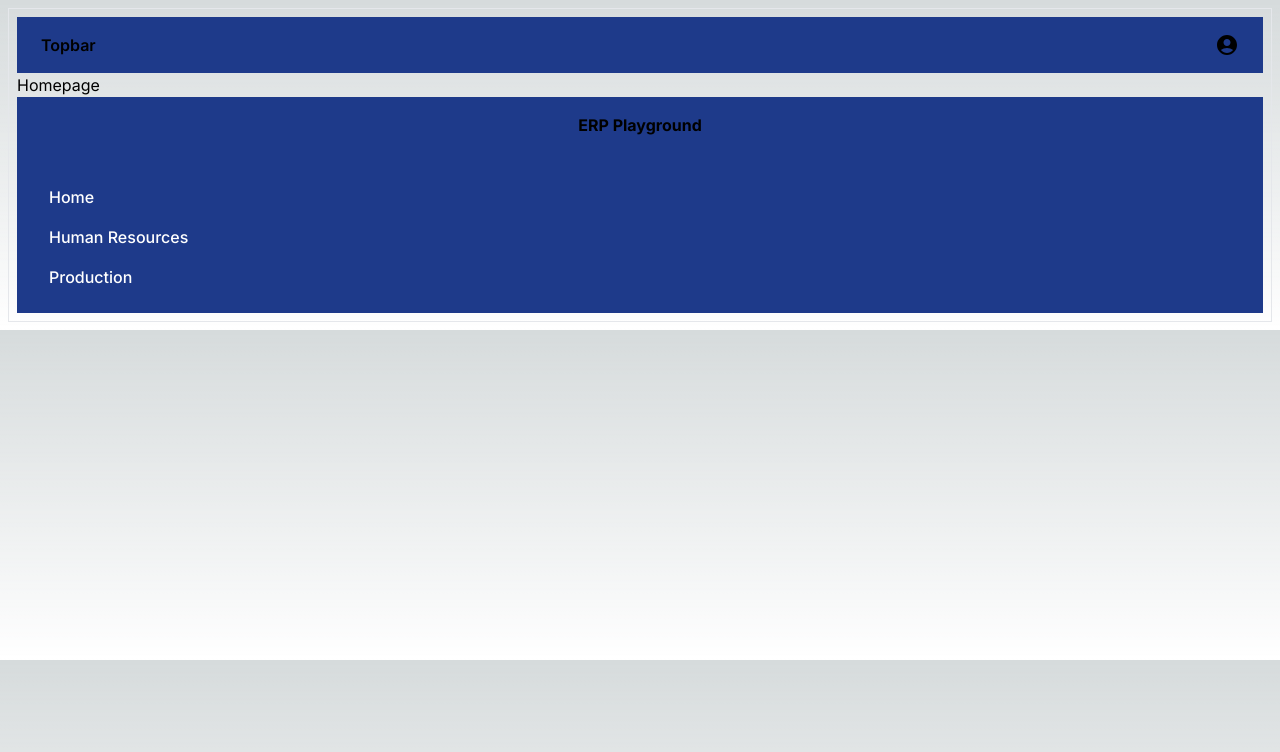
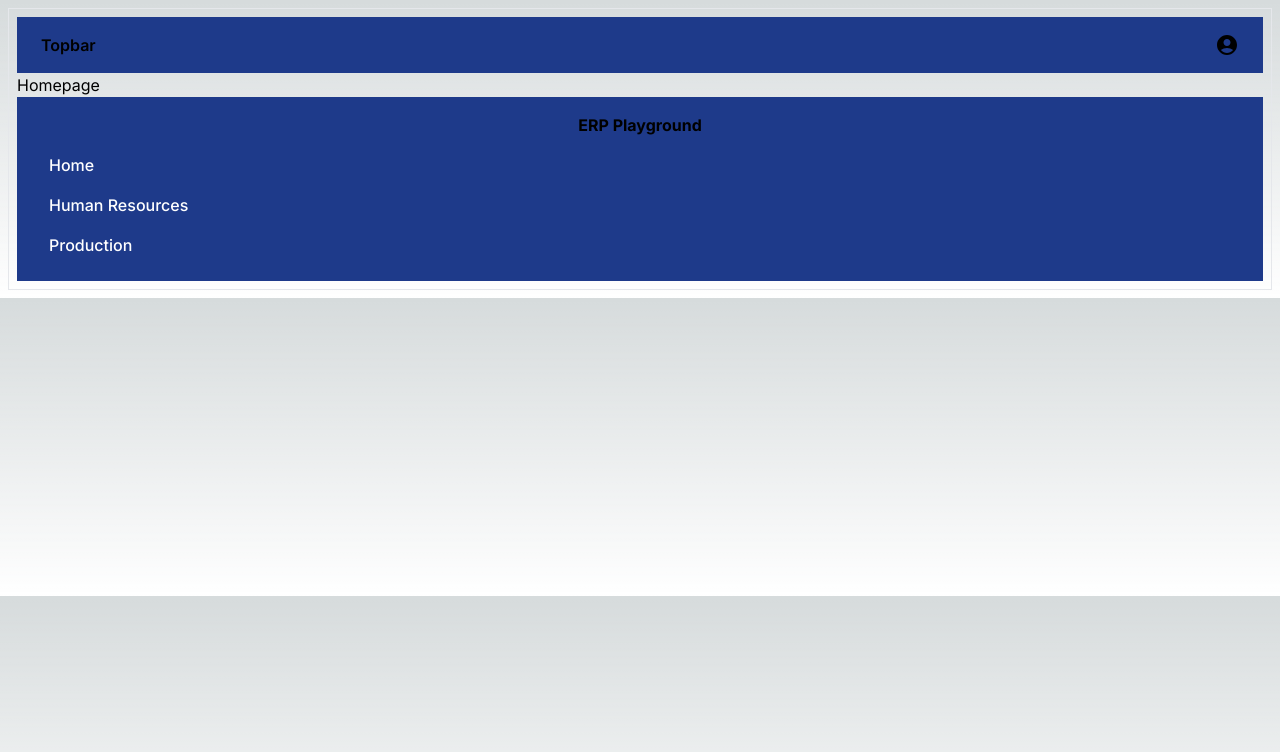
Before and after one commit to emilfauzan/erpplayground, a Next.js app: page / in a window 1280 px wide. Shown: the top 752 px of the page. Built offline with nearby package versions, Linux system fonts and the light colour scheme.

Commit message:
modified sidebar topbar & layouts margin & padding

```diff
--- a/app/views/dashboard/layout.tsx
+++ b/app/views/dashboard/layout.tsx
@@ -16,7 +16,7 @@ export default function DashboardLayout({ children }: { children: ReactNode }) {
                     <Topbar />
                     <main>
                         <div
-                            className="mx-auto max-w-screen-2xl p-4 md:p-6 2xl:p-10 border border-green-400"
+                            className="bg-teal-950 mx-auto max-w-screen-2xl p-4 md:p-6 2xl:p-10 border border-green-400"
                         >
                             {children}
                         </div>
--- a/components/navigation/Sidebar/Sidebar.tsx
+++ b/components/navigation/Sidebar/Sidebar.tsx
@@ -23,7 +23,7 @@ const Sidebar = () => {
                 </Link>
             </h1>
             {/* Title end */}
-            <ul className='mt-8'>
+            <ul className='mt-'>
                 <li>
                     <Link
                         href={"home"}
--- a/components/navigation/Topbar/Topbar.tsx
+++ b/components/navigation/Topbar/Topbar.tsx
@@ -4,7 +4,7 @@ import AccountCircleIcon from '@mui/icons-material/AccountCircle';
 const Topbar = () => {
     return (
         <div className='flex justify-between py-4 px-6 bg-blue-900 font-semibold'>
-            <div className=''>Topbar</div>
+            <div>Topbar</div>
             <AccountCircleIcon/>
         </div>
 
```
